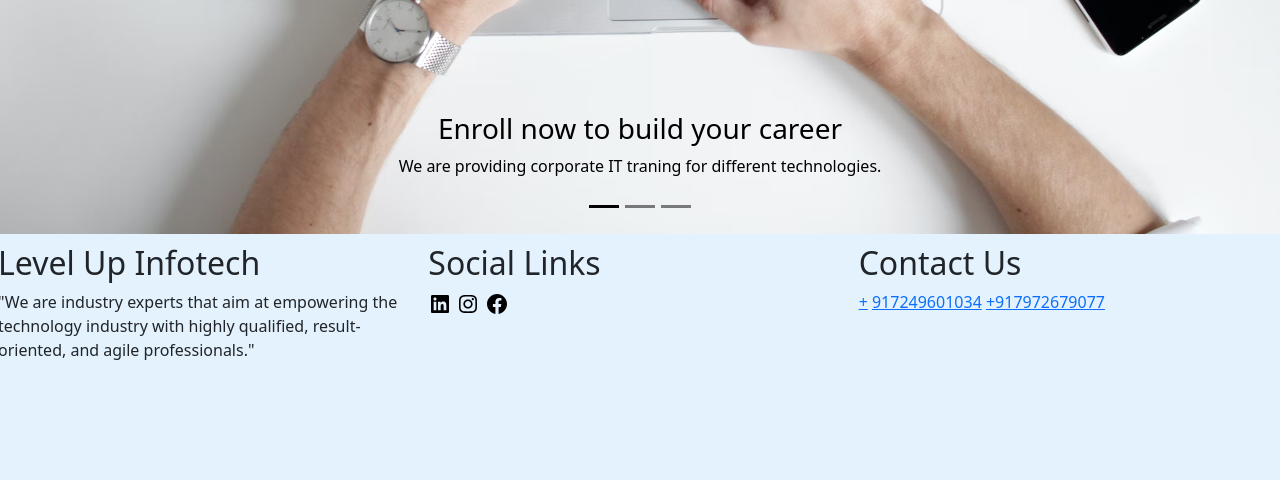
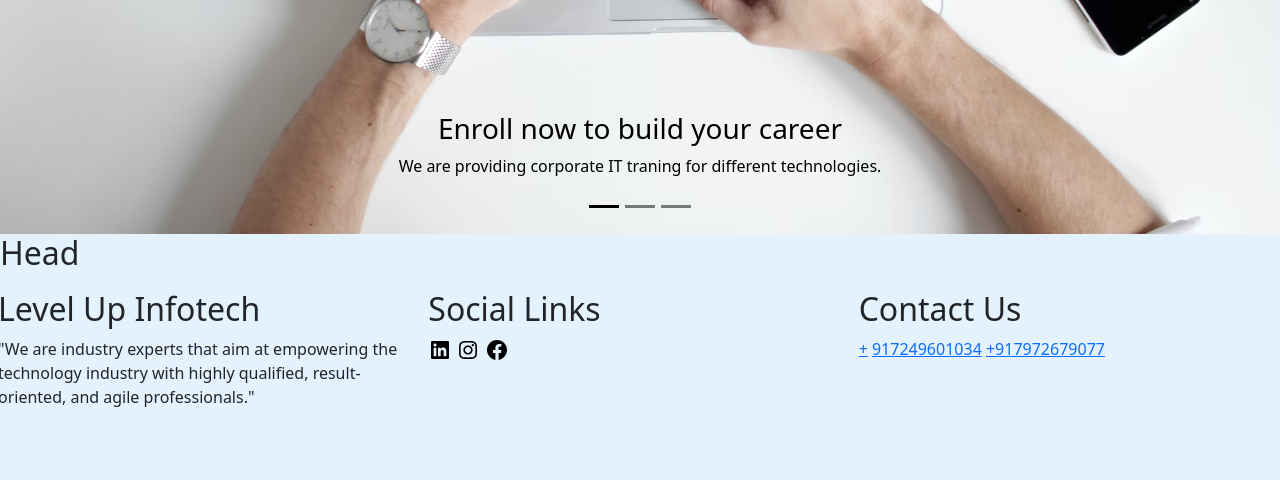
Before and after one commit to Shivrajk79/flaskapp, a Flask app: page / in a window 1280 px wide. Shown: the part 675-1155 px from the top of the page. Before the commit the page ends 1035 px from the top, so only its background shows below. Run offline with Flask 2, Linux system fonts and the light colour scheme.

Commit message:
Added one head

```diff
--- a/templates/index.html
+++ b/templates/index.html
@@ -39,5 +39,6 @@
       <span class="visually-hidden">Next</span>
     </button>
   </div>
+  <h2>Head</h2>
 </div>
 {% endblock bodyone%}
```
